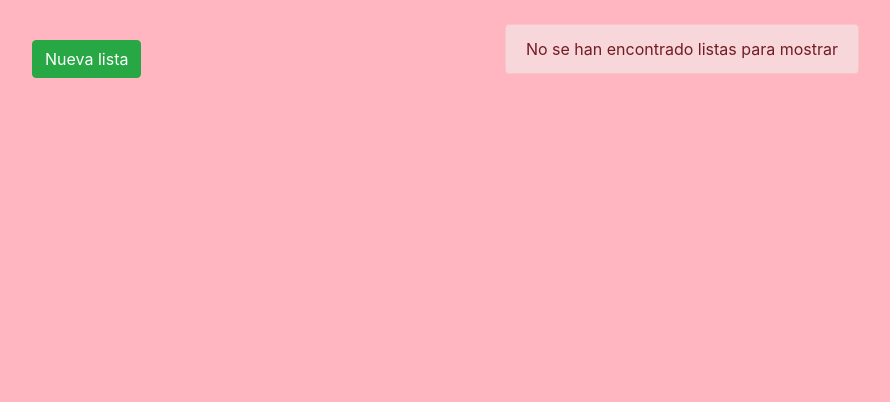
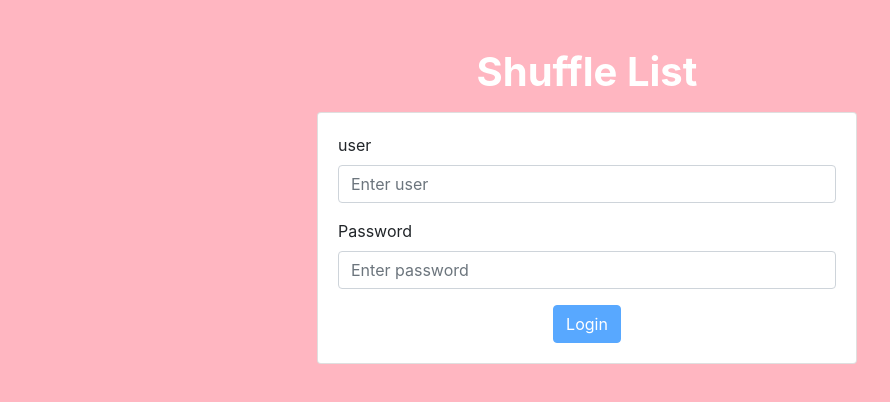
Before and after one commit to malditagaseosa/shuffle-list-client, a React (Create React App) app: page /login in a window 1280 px wide. Shown: the top 402 px of the page, without its empty margins (53-943 px from the left). Built offline with nearby package versions, Linux system fonts and the light colour scheme.

Commit message:
Ajustes para usar rutas login y home

```diff
--- a/package.json
+++ b/package.json
@@ -15,6 +15,7 @@
     "react": "^17.0.1",
     "react-bootstrap": "^1.5.2",
     "react-dom": "^17.0.1",
+    "react-router-dom": "^5.2.0",
     "react-scripts": "4.0.3",
     "web-vitals": "^1.0.1"
   },
--- a/src/components/App.js
+++ b/src/components/App.js
@@ -1,76 +1,26 @@
 import React from 'react';
+import { Switch } from 'react-router-dom';
+import Login from '../pages/Login'
+import { BrowserRouter as Router } from 'react-router-dom';
+import Home from '../pages/Home';
+import UnauthenticatedRoute from '../components/UnauthenticatedRoute';
+import AuthenticatedRoute from '../components/AuthenticatedRoute';
 import '../styles/App.css';
-import List from './List';
-import { Container, Row, Col, Alert, Button } from 'react-bootstrap';
-import Client from '../services/api';
-import axios from 'axios';
 
 const App = () => {
+  return (
+    <Router>
+      <Switch>
+        <UnauthenticatedRoute exact path={ ['/', '/login/'] }>
+          <Login />
+        </UnauthenticatedRoute>
+        <AuthenticatedRoute exact path="/home">
+          <Home />
+        </AuthenticatedRoute>
+      </Switch>
+    </Router>
+  )
 
-  const [lists, setLists] = React.useState([]);
-  const apiClient = Client();
-
-  const handleDeleteList = async (listId) => {
-    try {
-        let result = await apiClient.deleteList(listId);
-        if (result !== undefined && result) {
-          setLists(lists.filter(item => item.id !== listId));
-        }
-    } catch (error) {
-        console.log(error);
-    }
-  }
-  const handleNewList = async () => {
-    let title = prompt("¿Cual es el titulo de la lista?");
-    try {
-      if (title) {
-        let result = await apiClient.createList({title});
-        if (result) {
-          setLists([...lists, {id: result, title, items: []}]);
-        }
-      }
-    } catch (error) {
-      console.log(error);
-    }
-  }
-
-  React.useEffect(() => {
-    const source = axios.CancelToken.source();
-    let fetchData = async () => {
-      let data = await Client().getLists(source);
-      data = (Array.isArray(data)) ? data : [];
-      setLists(data);
-    }
-    fetchData();
-    return () => { source.cancel() };
-  }, []);
-
-  return (
-    <Container className="mt-4 mb-5">
-      <Row>
-        <Col xs={12} md={2}>
-          <Button onClick={ handleNewList } className="mt-3" variant="success">Nueva lista</Button>
-        </Col>
-        <Col xs={12} md={10}>
-          <Row>
-            { lists.map((item) => {
-              return (
-                <Col className="mb-3 mt-3" key={item.id} xs={12} md={12} sm={12}>
-                  <List handleDelete={ handleDeleteList } model={item} />
-                </Col>
-              )
-            }) }
-            { lists.length > 0
-              ? ""
-              : <Alert className="center mx-auto" variant="danger">
-                  No se han encontrado listas para mostrar
-                </Alert>
-            }
-          </Row>
-        </Col>
-      </Row>
-    </Container>
-  );
 }
 
 export default App;
--- /dev/null
+++ b/src/components/AuthenticatedRoute.js
@@ -0,0 +1,22 @@
+import React from 'react';
+import { Route, Redirect } from 'react-router-dom';
+import { isEmpty } from '../helpers';
+
+const AuthenticatedRoute = ({ children, ...rest }) => {
+
+    let token = sessionStorage.getItem('token');
+
+    return (
+        <Route {...rest}>
+            {
+                !isEmpty(token) && token
+                ?
+                    (children)
+                :
+                    (<Redirect to="/login" />)
+            }
+        </Route>
+    );
+}
+
+export default AuthenticatedRoute;
--- a/src/components/List.js
+++ b/src/components/List.js
@@ -70,7 +70,7 @@ const List = (props) => {
                         return (<a rel="noreferrer" target="_blank" href={item.url} key={index}><Badge className="px-2 py-2 my-1 mx-1" variant="dark">{item.title}&nbsp;<FontAwesomeIcon cursor="pointer" onClick={ () => { handleRemoveItemFromList(index) } } className="ml-2 mr-1" size="xs" icon={ ['fas', 'trash'] } /></Badge></a>);
                     }
 
-                    return (<Badge key={index} className="px-2 py-2 my-1 mx-1" variant="dark">{item.title}&nbsp;<FontAwesomeIcon cursor="pointer" onClick={ () => { handleRemoveItemFromList(index) } } className="ml-2 mr-1" size="xs" icon={ ['fas', 'trash'] } /></Badge>)
+                    return (<Badge key={index} className="px-2 py-2 my-1 mx-1 text-break" variant="dark">{item.title}&nbsp;<FontAwesomeIcon cursor="pointer" onClick={ () => { handleRemoveItemFromList(index) } } className="ml-2 mr-1" size="xs" icon={ ['fas', 'trash'] } /></Badge>)
                 }) }
             </Card.Body>
             <Card.Footer>
--- /dev/null
+++ b/src/components/UnauthenticatedRoute.js
@@ -0,0 +1,20 @@
+import React from 'react';
+import { Route, Redirect } from 'react-router-dom';
+import { isEmpty } from '../helpers';
+
+const UnauthenticatedRoute = ({ children, ...rest }) => {
+    let token = sessionStorage.getItem('token');
+    return (
+        <Route {...rest}>
+            {
+                isEmpty(token)
+                ?
+                    (children)
+                :
+                    (<Redirect to="/home" />)
+            }
+        </Route>
+    );
+}
+
+export default UnauthenticatedRoute;
--- /dev/null
+++ b/src/helpers/index.js
@@ -0,0 +1,7 @@
+/**
+ * checks if variable is undefined or null or false value
+ * @param {*} x
+ */
+export const isEmpty = (x) => {
+    return x === undefined || x === null || !x;
+}
--- a/src/index.js
+++ b/src/index.js
@@ -3,7 +3,6 @@ import ReactDOM from 'react-dom';
 
 import 'bootstrap/dist/css/bootstrap.min.css';
 import './styles/index.css';
-
 import App from './components/App';
 import reportWebVitals from './reportWebVitals';
 import { library } from '@fortawesome/fontawesome-svg-core';
--- /dev/null
+++ b/src/pages/Home.js
@@ -0,0 +1,82 @@
+import React from 'react';
+import List from '../components/List';
+import { Container, Row, Col, Alert, Button } from 'react-bootstrap';
+import Client from '../services/api';
+import axios from 'axios';
+import { useHistory } from 'react-router-dom';
+
+const Home = () => {
+  let history = useHistory();
+  const [lists, setLists] = React.useState([]);
+  const apiClient = Client();
+
+  const handleDeleteList = async (listId) => {
+    try {
+        let result = await apiClient.deleteList(listId);
+        if (result !== undefined && result) {
+          setLists(lists.filter(item => item.id !== listId));
+        }
+    } catch (error) {
+        console.log(error);
+    }
+  }
+  const handleNewList = async () => {
+    let title = prompt("¿Cual es el titulo de la lista?");
+    try {
+      if (title) {
+        let result = await apiClient.createList({title});
+        if (result) {
+          setLists([...lists, {id: result, title, items: []}]);
+        }
+      }
+    } catch (error) {
+      console.log(error);
+    }
+  }
+  const handleLogout = () => {
+    sessionStorage.removeItem('token');
+    history.push('/login');
+  }
+
+  React.useEffect(() => {
+    const source = axios.CancelToken.source();
+    let fetchData = async () => {
+      let data = await Client().getLists(source);
+      data = (Array.isArray(data)) ? data : [];
+      setLists(data);
+    }
+    fetchData();
+    return () => { source.cancel() };
+  }, []);
+
+  return (
+    <Container className="mt-4 mb-5">
+      <Row>
+        <Col xs={12} md={2}>
+          <Button onClick={ handleNewList } className="mt-3" variant="success">Nueva lista</Button>
+          <br></br>
+          <Button onClick={ handleLogout } className="mt-3" variant="danger">Salir</Button>
+        </Col>
+        <Col xs={12} md={10}>
+          <Row>
+            { lists.map((item) => {
+              return (
+                <Col className="mb-3 mt-3" key={item.id} xs={12} md={12} sm={12}>
+                  <List handleDelete={ handleDeleteList } model={item} />
+                </Col>
+              )
+            }) }
+            { lists.length > 0
+              ? ""
+              : <Alert className="center mx-auto" variant="danger">
+                  No se han encontrado listas para mostrar
+                </Alert>
+            }
+          </Row>
+        </Col>
+      </Row>
+    </Container>
+  );
+}
+
+export default Home;
--- /dev/null
+++ b/src/pages/Login.js
@@ -0,0 +1,87 @@
+import React from 'react';
+import Client from '../services/api';
+import { Container, Row, Col, Card, Form, Button, Alert } from 'react-bootstrap';
+import { useHistory } from 'react-router-dom';
+import { isEmpty } from '../helpers';
+
+const Login = () => {
+  const history = useHistory();
+  const [user, setUser] = React.useState('');
+  const [password, setPassword] = React.useState('');
+  const [isLoading, setIsLoading] = React.useState(false);
+  const [logginError, setLogginError] = React.useState(false);
+  const [errorMessage, setErrorMessage] = React.useState('');
+
+  const validateForm = () => user.length > 0 && password.length > 0;
+
+  const handleSubmit = async (e) => {
+    e.preventDefault();
+    setIsLoading(true);
+    try {
+      let response = await Client().login({ user: user, password: password });
+      if(!isEmpty(response.token)){
+        sessionStorage.setItem('token', response.token);
+        history.push('/home');
+      } else {
+        throw new Error('User not found');
+      }
+    } catch (error) {
+      let message = 'An error occurred, please try again';
+      setErrorMessage(message);
+      setLogginError(true);
+      setIsLoading(false);
+    }
+  }
+
+  return (
+    <Container>
+      <Row className="mt-5">
+        <Col></Col>
+        <Col xs={10} md={6}>
+          <h1 id="login-title" className="text-center mb-3">Shuffle List</h1>
+          <Card className="mb-5">
+            <Card.Body>
+              <Form onSubmit={ handleSubmit }>
+                <Form.Group controlId="user">
+                  <Form.Label>user</Form.Label>
+                  <Form.Control
+                    required
+                    onChange={ e => setUser(e.target.value) }
+                    type="text"
+                    placeholder="Enter user" />
+                </Form.Group>
+                <Form.Group controlId="password">
+                  <Form.Label>Password</Form.Label>
+                  <Form.Control
+                    required
+                    onChange={ e => setPassword(e.target.value) }
+                    type="password"
+                    placeholder="Enter password" />
+                </Form.Group>
+                <Button disabled={!validateForm()} className="mx-auto d-block large" variant="primary" type="submit">
+                  { isLoading ? 'Loading...' : 'Login' }
+                </Button>
+              </Form>
+              {
+                logginError
+                ?
+                  <Alert
+                    variant='danger'
+                    className='mt-5'
+                    dismissible
+                    onClose={() => setLogginError(false) }>
+                      { errorMessage }
+                  </Alert>
+                :
+                  ''
+              }
+            </Card.Body>
+          </Card>
+        </Col>
+        <Col></Col>
+      </Row>
+    </Container>
+  );
+}
+
+export default Login;
--- a/src/services/api.js
+++ b/src/services/api.js
@@ -61,13 +61,25 @@ const Client = () => {
         return false;
     }
 
+    let login = async (data) => {
+        try {
+            let response = await _client.post('login/', data);
+            return response.data;
+        } catch (error) {
+            console.log(error);
+        }
+
+        return false;
+    }
+
 
     return {
         getLists,
         addListItem,
         removeListItem,
         deleteList,
-        createList
+        createList,
+        login
     };
 };
 
--- a/src/styles/index.css
+++ b/src/styles/index.css
@@ -9,3 +9,8 @@ body {
 code {
   font-family: source-code-pro, Menlo, Monaco, Consolas, 'Courier New', monospace;
 }
+
+#login-title {
+  color: #fff;
+  font-weight: bold;
+}
```
Also changed, not shown: 2 other files (tests, documents, lock files or other folders).
